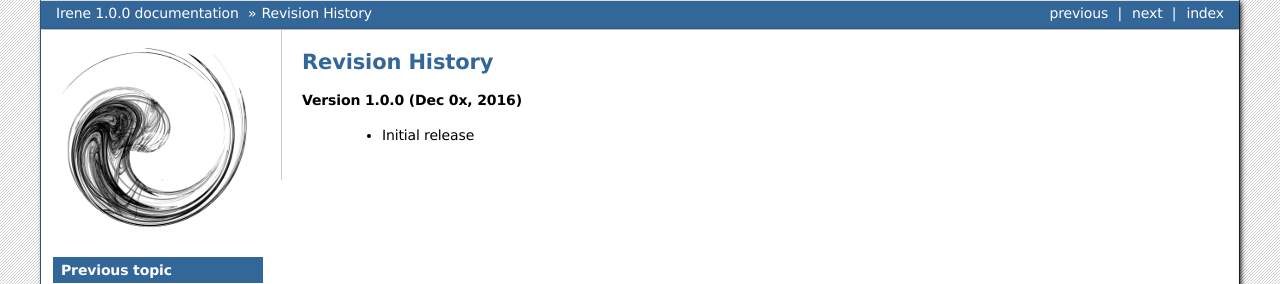
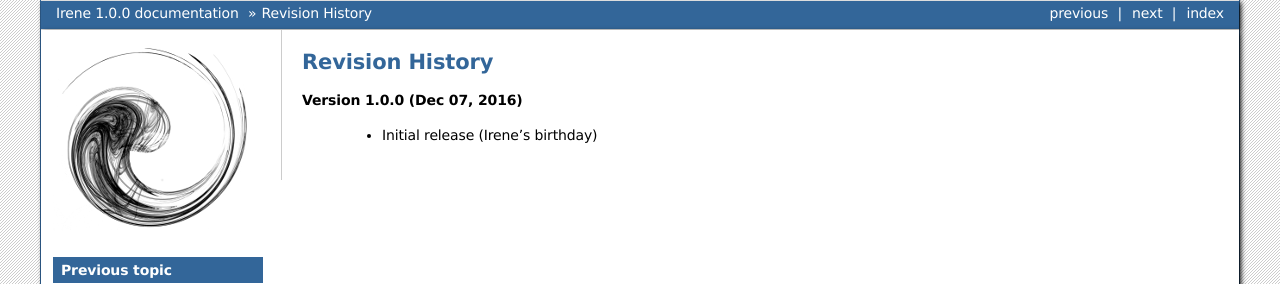
Before and after one commit to mghasemi/Irene, a Sphinx documentation site: the page built from doc/rev.rst, in a window 1280 px wide. Shown: the top 284 px of the page. Built offline with Sphinx 7.4.7, drawn with Linux system fonts in a browser that asks for light colours.

Commit message:
Initial release

```diff
--- a/doc/rev.rst
+++ b/doc/rev.rst
@@ -2,6 +2,6 @@
 Revision History
 =============================
 
-**Version 1.0.0 (Dec 0x, 2016)**
+**Version 1.0.0 (Dec 07, 2016)**
 
-	- Initial release
+	- Initial release (Irene's birthday)
--- a/doc/todo.rst
+++ b/doc/todo.rst
@@ -5,11 +5,10 @@ To Do
 Based on the current implementation, the followings seems to be implemented/modified:
 
 	+ Reduce dependency on SymPy.
-	+ Parallelize ``InitSDP()`` which is the slowest step.
 	+ Write a ``__str__`` method for ``SDPRelaxations`` printing.
 	+ Keep track of original expressions before reduction.
 	+ Write a LaTeX method.
 	+ Include sdp solvers installation (subject to copyright limitations).
-	+ Error handling for CSDP failure.
+	+ Error handling for CSDP and SDPA failure.
 	+ Extract solutions (at least for polynomials).
 	+ SOS decomposition.
```
Also changed, not shown: 3 other files.
